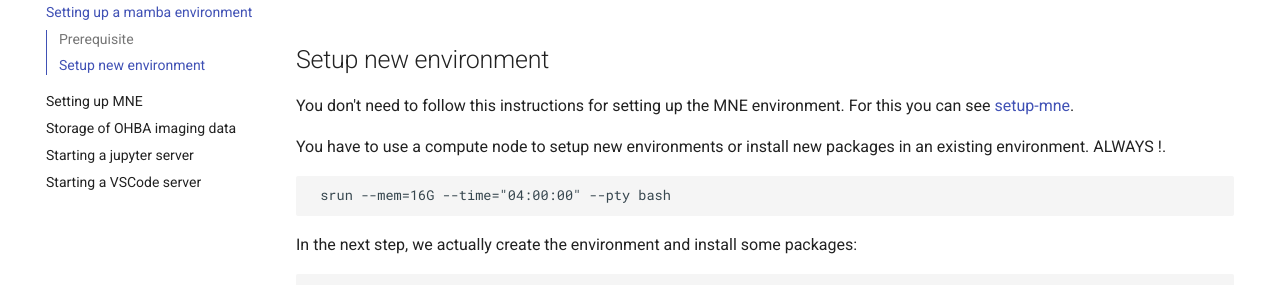
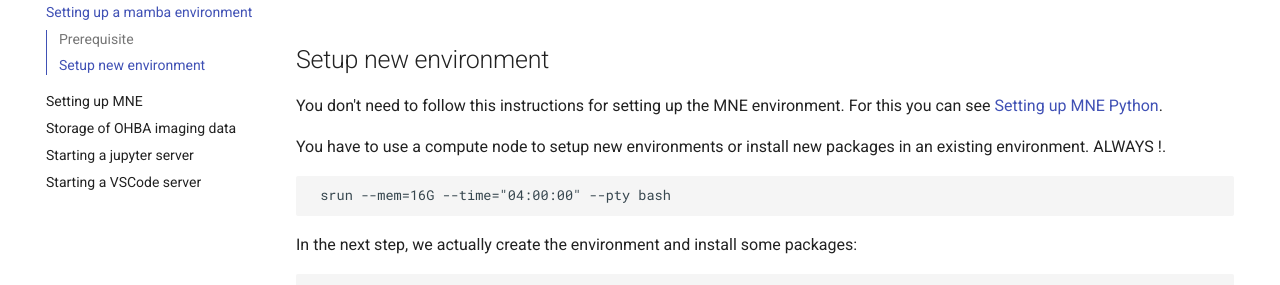
Before and after one commit to Neuronal-Oscillations/group-handbook, an MkDocs documentation site: the page built from docs/Data-Storage-and-Processing/setup-mamba-environment.md, in a window 1280 px wide and 1238 px high. Shown: the part 336-621 px from the top of the window. Built offline with MkDocs 1.6.1 and Material for MkDocs 9.7.7, drawn with Linux system fonts in a browser that asks for light colours.

Commit message:
Update setup-mamba-environment.md

```diff
--- a/docs/Data-Storage-and-Processing/setup-mamba-environment.md
+++ b/docs/Data-Storage-and-Processing/setup-mamba-environment.md
@@ -5,7 +5,7 @@
 
 ## Setup new environment
 
-You don't need to follow this instructions for setting up the MNE environment. For this you can see [setup-mne](setup-mne.md).
+You don't need to follow this instructions for setting up the MNE environment. For this you can see [Setting up MNE Python](setup-mne.md).
 
 You have to use a compute node to setup new environments or install new packages in an existing environment. ALWAYS !.
 
```
